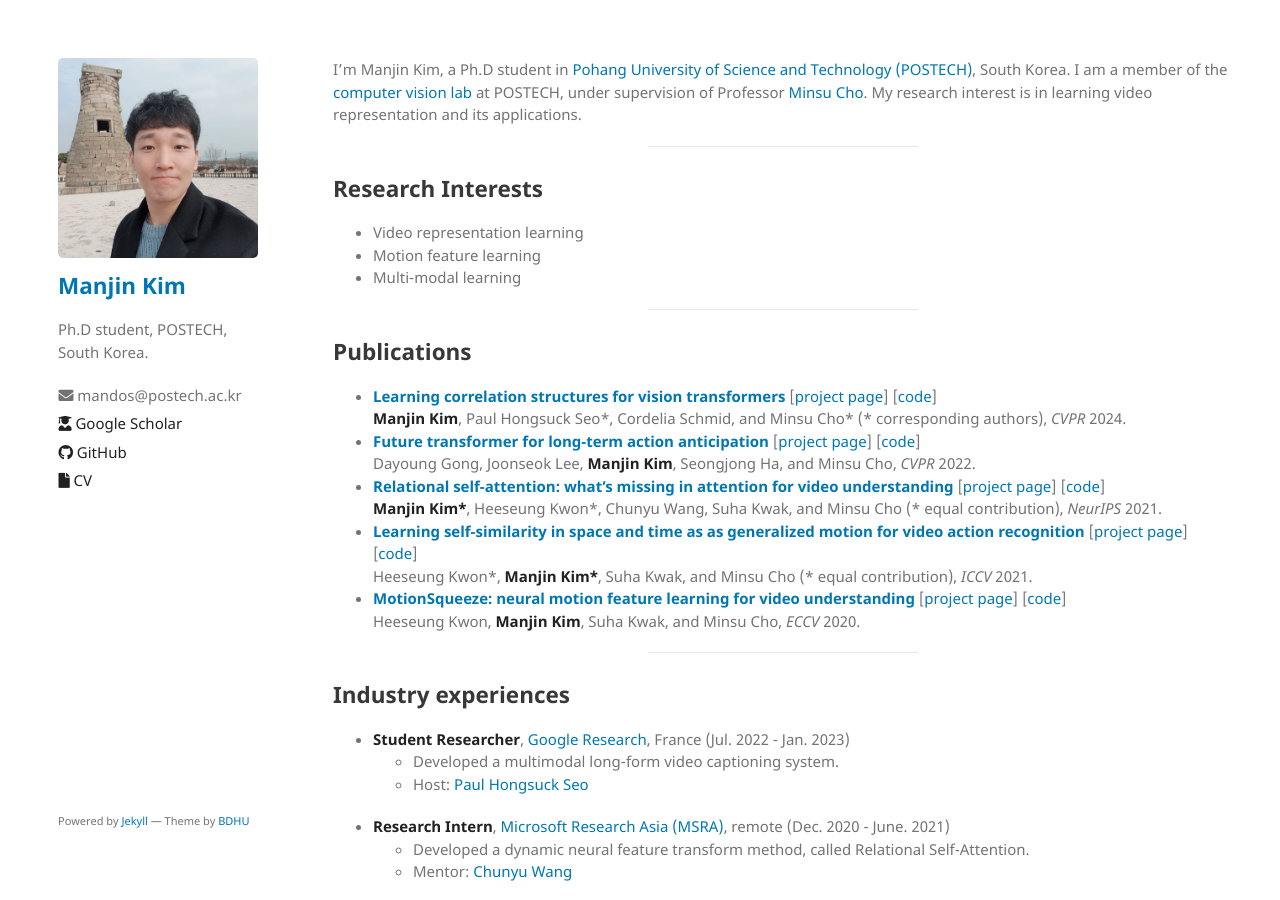
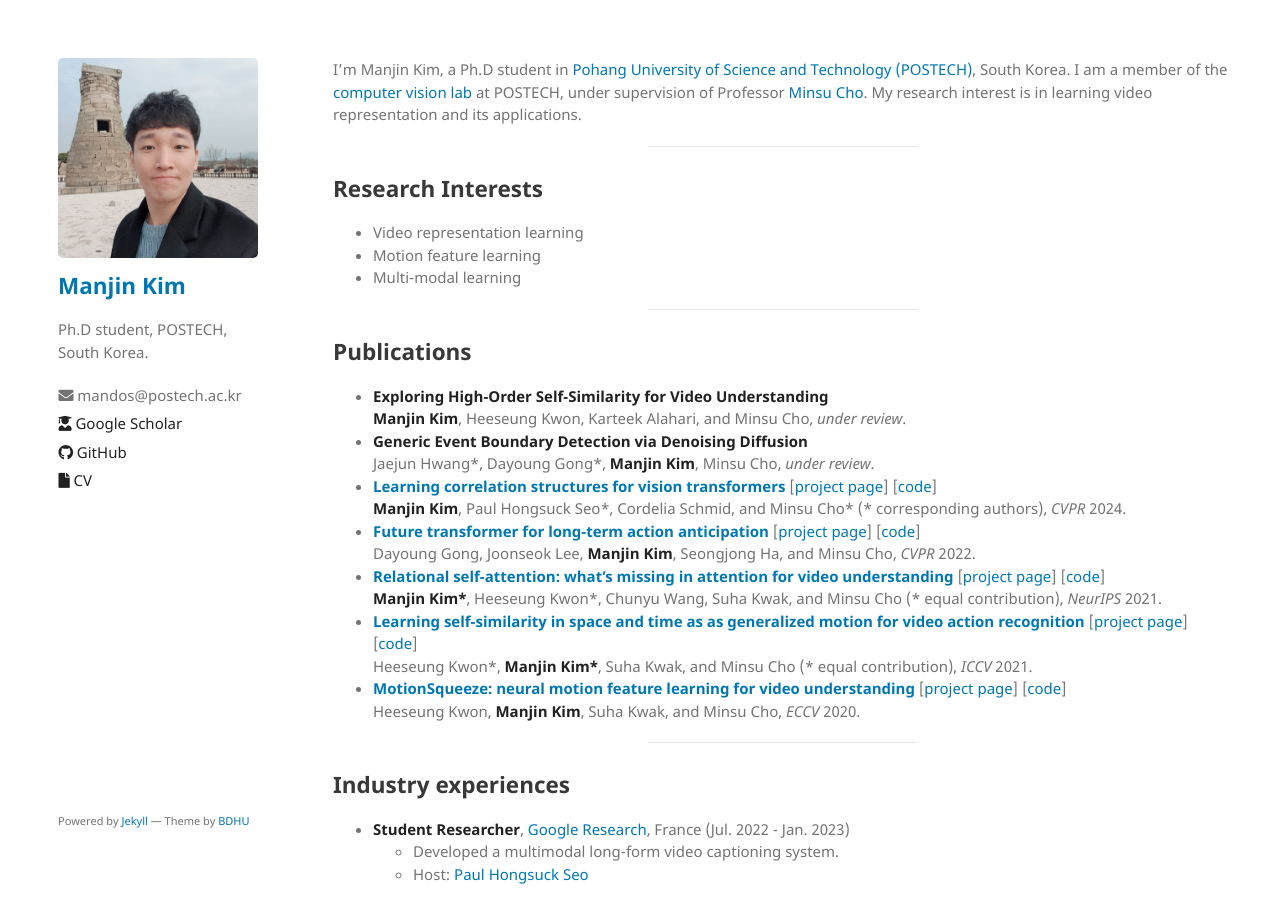
Before and after one commit to KimManjin/KimManjin.github.io, a Jekyll site: the page built from index.md, in a window 1280 px wide and 900 px high. Built offline with Jekyll 4.4.1, drawn with Linux system fonts in a browser that asks for light colours; our own code applies the rules of GitHub Pages for plain Markdown files.

Commit message:
update info

```diff
--- a/index.md
+++ b/index.md
@@ -25,6 +25,10 @@ I'm Manjin Kim, a Ph.D student in [Pohang University of Science and Technology (
 ---------------------------------------------
 
 ## Publications
+- **Exploring High-Order Self-Similarity for Video Understanding**
+  **Manjin Kim**, Heeseung Kwon, Karteek Alahari, and Minsu Cho, _under_ _review_.
+- **Generic Event Boundary Detection via Denoising Diffusion**
+  Jaejun Hwang\*, Dayoung Gong\*, **Manjin Kim**, Minsu Cho, _under_ _review_.
 - **[Learning correlation structures for vision transformers](https://arxiv.org/abs/2404.03924)** &#91;[project page](https://kimmanjin.github.io/structsa/)&#93; &#91;[code](https://github.com/KimManjin/StructViT)&#93;
   **Manjin Kim**, Paul Hongsuck Seo\*, Cordelia Schmid, and Minsu Cho\* (* corresponding authors), _CVPR_ 2024.
 - **[Future transformer for long-term action anticipation](https://arxiv.org/abs/2205.14022)** &#91;[project page](http://cvlab.postech.ac.kr/research/FUTR/)&#93; &#91;[code](https://github.com/gongda0e/FUTR)&#93;
```
